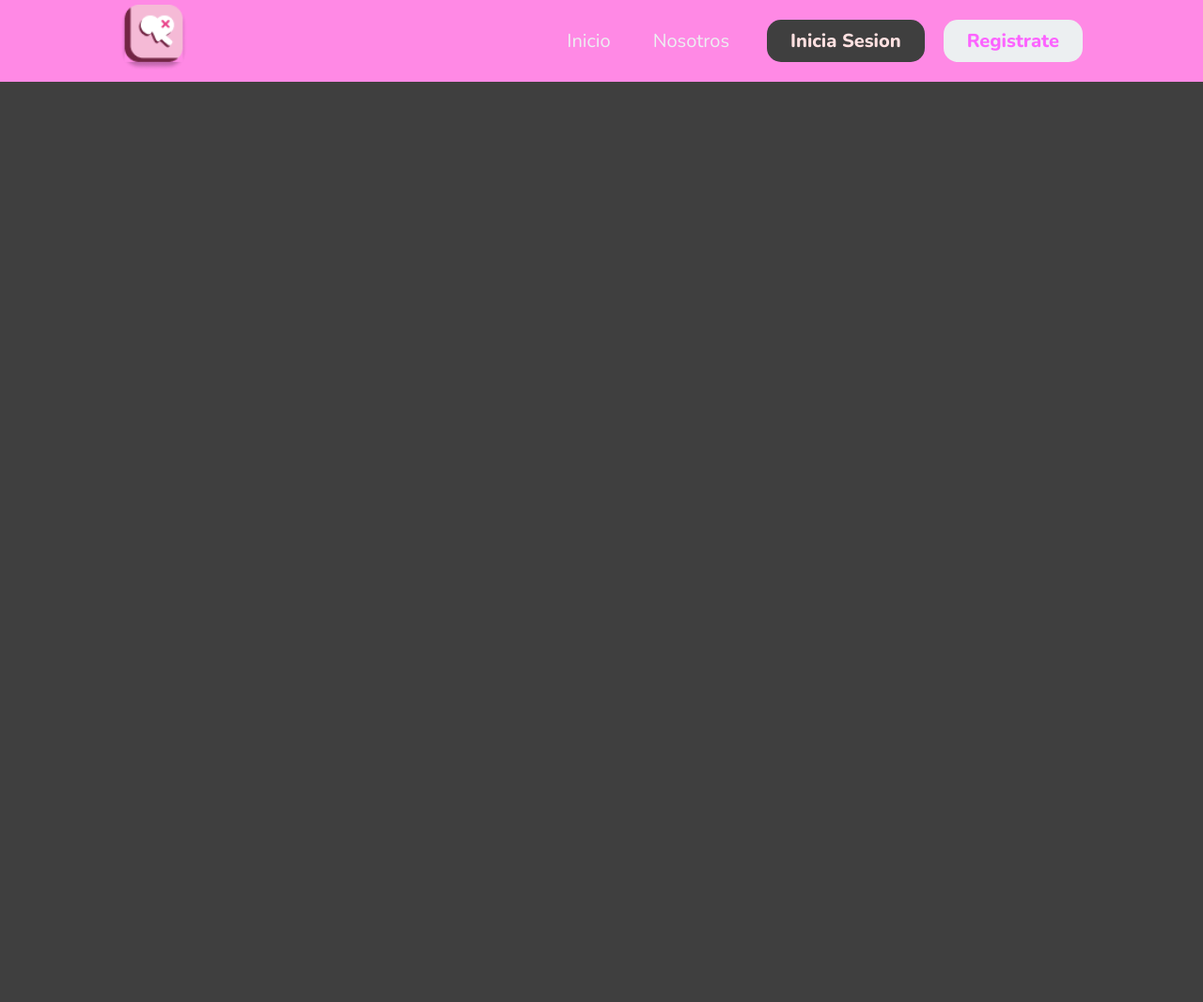
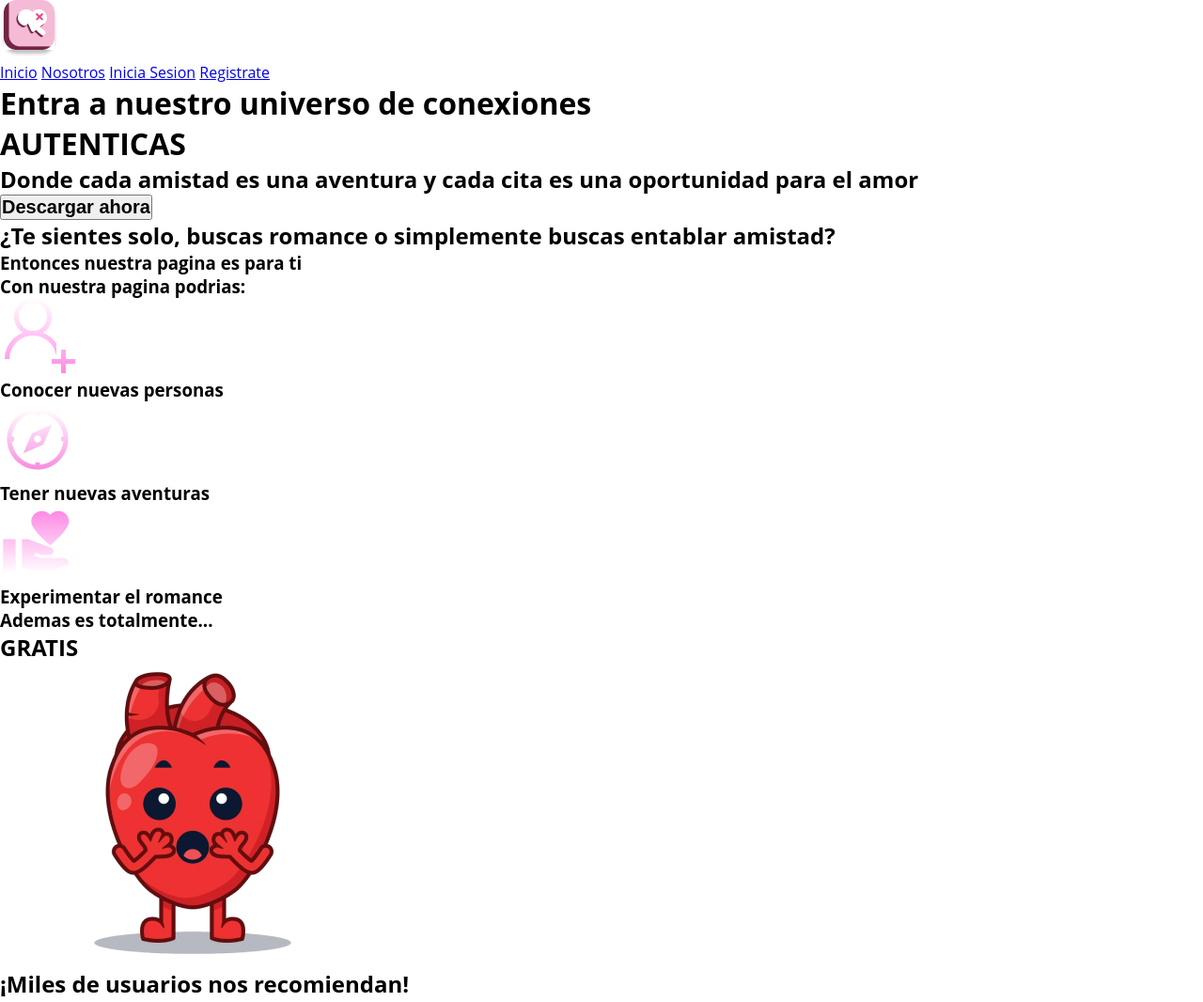
Before and after one commit to WilliamFelipeOjedaOrtizADSO/Repaso, a plain HTML site: page index.html in a window 1280 px wide. Shown: the top 1066 px of the page at 94% size. Before the commit the page ends 800 px from the top, so only its background shows below. Drawn offline with nearby package versions, Linux system fonts and the light colour scheme.

Commit message:
adelanto

```diff
--- a/index.html
+++ b/index.html
@@ -1,28 +1,143 @@
 <!DOCTYPE html>
-<html lang="en">
+<html lang="es">
 
 <head>
   <meta charset="UTF-8">
-  <meta http-equiv="X-UA-Compatible" content="IE=edge">
   <meta name="viewport" content="width=device-width, initial-scale=1.0">
-  <title>Repaso</title>
+  <title>PaginaWeb</title>
+  <link rel="shortcut icon" href="Frame.png" type="image/x-icon">
   <link rel="stylesheet" href="stilos.css">
 </head>
 
 <body>
   <header class="header">
-    <div class="logo">
-      <img src="Frame.png" alt="Logo de la marca">
+    <div class="header__nav">
+      <div class="header__logo">
+        <img src="Frame.png" alt="Logo de la marca">
+      </div>
+      <nav class="header__items">
+        <a href="#">Inicio</a>
+        <a href="#">Nosotros</a>
+        <a href="#">Inicia Sesion</a>
+        <a href="#">Registrate</a>
+      </nav>
     </div>
-    <nav>
-      <ul class="nav_links">
-        <li><a href="#">Inicio</a></li>
-        <li><a href="#">Nosotros</a></li>
-      </ul>
-    </nav>
-    <a class="btn1" href="#"><button>Inicia Sesion</button></a>
-    <a class="btn2" href="#"><button>Registrate</button></a>
+    <div class="textos__header">
+      <h1>Entra a nuestro universo de conexiones </h1>
+      <h1>AUTENTICAS</h1>
+      <h2>Donde cada amistad es una aventura y cada cita es una oportunidad para el amor</h2>
+      <div class="boton_descarga">
+        <button class="descarga">
+          <h2>Descargar ahora</h2>
+        </button>
+      </div>
+    </div>
   </header>
+  <main>
+    <section class="contenedor_1">
+      <h2 class="titulo">¿Te sientes solo, buscas romance o simplemente buscas entablar amistad?</h2>
+    </section>
+
+    <section class="contenedor__2">
+      <div class="contenedor__2__textos">
+        <h3 class="contenedor__2__textos__1">Entonces nuestra pagina es para ti</h3>
+        <h3 class="contenedor__2__textos__2">Con nuestra pagina podrias:</h3>
+      </div>
+      <div class="contenedor__2__items">
+        <div class="contenedor__2__item__1">
+          <img class="item1" src="Recursos/item__1.png" alt="Item__1">
+          <h3>Conocer nuevas personas</h3>
+        </div>
+        <div class="contenedor__2__item__2">
+          <img class="item2" src="Recursos/item__2.png" alt="Item__2">
+          <h3>Tener nuevas aventuras</h3>
+        </div>
+        <div class="contenedor__2__item__3">
+          <img class="item3" src="Recursos/item__3.png" alt="Item__3">
+          <h3>Experimentar el romance</h3>
+        </div>
+      </div>
+      <div class="contenedor__2__items__2">
+        <h3>Ademas es totalmente...</h3>
+        <h1>GRATIS</h1>
+        <img class="corasao" src="Recursos/corasao.png" alt="Corasao">
+      </div>
+    </section>
+    <section class="contenedor__3">
+      <div class="contenedor__3__texto">
+        <h2>¡Miles de usuarios nos recomiendan!</h2>
+      </div>
+      <div class="contenedor__3__califs">
+
+      </div>
+    </section>
+    <section class="contenedor__4">
+      <div class="contenedor__4__texto">
+        <h2>Descubre nuevas formas de interactuar y hacer amigos</h2>
+        <div class="contenedor__4__icons">
+          <div class="contenedor__4__icon__1">
+            <img class="juega" src="Recursos/icon-park-solid_game.png" alt="pacman">
+            <h3>Juega</h3>
+          </div>
+          <div class="contenedor__4__icon__2">
+            <img class="diviertete" src="Recursos/solar_emoji-funny-square-bold.png" alt="img1">
+            <h3>Diviertete</h3>
+          </div>
+          <div class="contenedor__4__icon__3">
+            <img class="chatea" src="Recursos/ooui_user-talk-ltr.png" alt="img2">
+            <h3>Chatea</h3>
+          </div>
+          <div class="contenedor__4__icon__4">
+            <img class="descubre" src="Recursos/Vector-1.png" alt="img3">
+            <h3>Descubre</h3>
+          </div>
+        </div>
+      </div>
+    </section>
+    <section class="contenedor__5">
+      <h1 class="contenedor__5__titulo">
+        Mira nuestros planes
+      </h1>
+      <div class="contenedor__5__cards">
+
+      </div>
+    </section>
+    <section class="contenedor__6">
+      <h2 class="contenedor__6__texto">Descubre un mundo de conexiones auténticas y momentos inolvidables.
+        Únete hoy a nuestra comunidad y comienza a escribir tu propia historia de amor y amistad.
+        ¡Tu próxima conexión significativa te espera aquí, en
+
+        RadiantRelations</h2>
+      <div class="boton_descarga">
+        <button class="descarga">
+          <h2>Descargar ahora</h2>
+        </button>
+      </div>
+    </section>
+    <section class="pie_de_pagina">
+
+    </section>
+  </main>
+  <footer>
+    <div class="contenedor__footer">
+      <div class="facebook">
+        <img src="Recursos/ic_baseline-facebook.png" alt="logofb">
+        <h3>RadiantRelations</h3>
+      </div>
+      <div class="instagram">
+        <img src="Recursos/Vector.png" alt="logoig">
+        <h3>RadiantRelations</h3>
+      </div>
+      <div class="twitter">
+        <img src="Recursos/mdi_twitter.png" alt="logotwt">
+        <h3>RadiantRelations</h3>
+      </div>
+      <div class="tlf">
+        <img src="Recursos/mdi_telephone.png" alt="logotlf">
+        <h3>RadiantRelations</h3>
+      </div>
+    </div>
+  </footer>
 </body>
 
 </html>
--- a/stilos.css
+++ b/stilos.css
@@ -1,92 +1,13 @@
-@import url('https://fonts.googleapis.com/css2?family=Nunito:wght@400;800&display=swap');
-
 *{
-    box-sizing: border-box;
     margin: 0;
     padding: 0;
-    font-family: 'Nunito', sans-serif;
-    font-size: 20px;
+    box-sizing: border-box;
 }
 
 body{
-    background-color: #3F3F3F;
+  font-family: 'open sans';
 }
 
-.header{
-    max-height: 1200px;
-    max-width: auto;
-    background-color: #FF89E5;
-    display: flex;
-    justify-content: flex-end;
-    align-items: center;
-    padding: 5px 10%;
+.contenedor{
+  padding: ;
 }
-
-.header .logo{
-    margin-right: auto;
-}
-
-.header .logo img{
-    height: 70px;
-    width: auto;
-}
-
-
-.header .nav_links{
-    list-style: none;
-}
-
-.header .nav_links li{
-    display: inline-block;
-    padding: 0 20px;
-}
-
-.header .nav_links li:hover{
-    transform: scale(1.1);
-}
-
-.header .nav_links a{
-    font-size: 700;
-    color: #eceff1;
-    text-decoration: none;
-}
-
-.header .nav_links li a:hover{
-    color: #ffbc0e;
-}
-
-.header .btn1 button{
-    margin-left: 20px;
-    font-weight: 700;
-    color: #FFE1E1;
-    padding: 9px 25px;
-    background: #3F3F3F;
-    border: none;
-    border-radius: 15px;
-    cursor: pointer;
-    transition: all 0.3s ease 0s;
-}
-
-.header .btn2 button{
-    margin-left: 20px;
-    font-weight: 700;
-    color: #FC64FF;
-    padding: 9px 25px;
-    background: #eceff1;
-    border: none;
-    border-radius: 15px;
-    cursor: pointer;
-    transition: all 0.3s ease 0s;
-}
-
-.header .btn1 button:hover{
-    background-color: #e2f1f8;
-    color: #0b0b0b;
-    transform: scale(1.1);
-}
-
-.header .btn2 button:hover{
-    background-color: #3F3F3F;
-    color: #FC64FF;
-    transform: scale(1.1);
-}
```
Also changed, not shown: Recursos/Vector-1.png (added), Recursos/Vector.png (added), Recursos/albol.png (added), Recursos/corasao.png (added), Recursos/diamond.png (added), Recursos/fondo1.png (added), Recursos/gold.png (added), Recursos/ic_baseline-facebook.png (added), Recursos/icon-park-solid_game.png (added), Recursos/item__1.png (added), Recursos/item__2.png (added), Recursos/item__3.png (added), Recursos/marcagua.png (added), Recursos/mdi_telephone.png (added), 3 more files.
